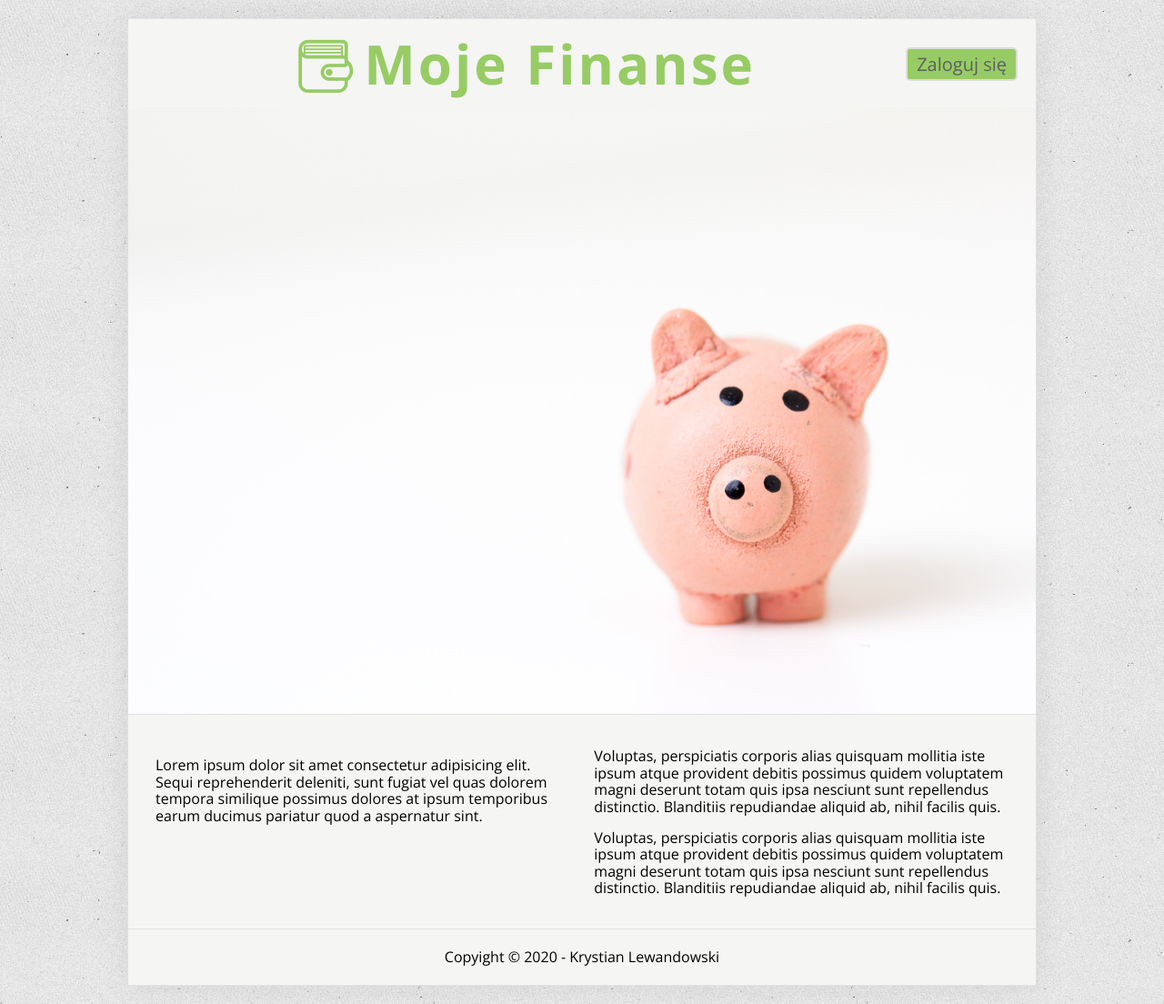
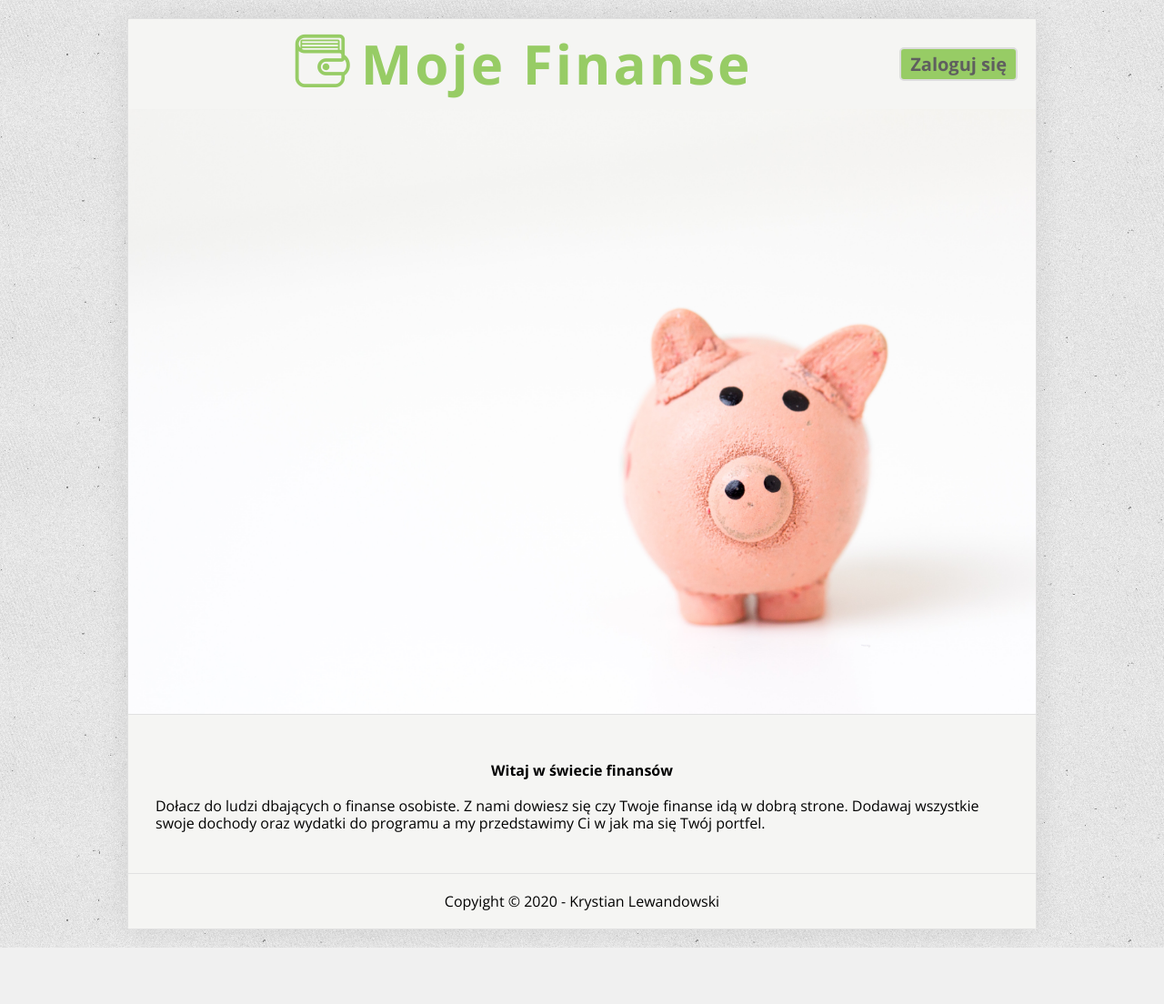
Before and after one commit to lewy9109/MyPocket-web, a PHP site: page / in a window 1280 px wide. Shown: the whole page at 91% size. After the commit the page ends 1042 px from the top, so only its background shows below. Run offline with PHP 8.4, Linux system fonts and the light colour scheme.

Commit message:
refaktor

```diff
--- a/css/style.css
+++ b/css/style.css
@@ -35,10 +35,17 @@ header{
 .brand img{
     display: block;
 }
+.log h4 {
+    margin: 0;
+    padding: 0;
+}
+.brand h2 {
+    margin: 0;
+    padding: 0;
+    font-size: 60px;
+}
 .brand{
     display: flex;
-    align-items: left;
-    font-size: 60px;
     margin-right: auto;
     margin-left: auto;
     font-weight: 700;
@@ -80,43 +87,7 @@ header{
 .logo_name{
     color: rgb(151, 204, 101)
 }
-/* Main */
-.slider img {
-    display: block;
-}
-main {
-    display: flex;
-    justify-content: space-between;
-    border-top: solid 1px #e1e1e1;
-    background-color: rgb(245, 245, 243);
-}
 
-/* Article */
-article {
-    padding: 30px;
-    margin-left: auto;
-    margin-right: auto;
-    display: flex;
-}
-.logging {
-    border-radius: 30px;
-    margin: 100px auto;
-    padding: 30px;
-    text-align: center;
-    width: 400px;
-    border-right: solid 1px #e1e1e1;
-    border-top: solid 1px #e1e1e1;
-    border-bottom: solid 1px #e1e1e1;
-}
-.register {
-    border-radius: 30px;
-    border: solid 1px #e1e1e1;
-    margin: 100px auto;
-    padding: 30px;
-    text-align: center;
-    width: 400px;
-
-}
 input[type=text],
 input[type=password],
 input[type=email]
@@ -173,11 +144,69 @@ input[type=submit]:hover
     float: left;
     padding: 20px;
 }
+/* Main */
+.slider img {
+    display: block;
+}
+main {
+    justify-content: space-between;
+    display: flex;
+    border-top: solid 1px #e1e1e1;
+    background-color: rgb(245, 245, 243);
+}
 
-/* Aside */
-aside {
-    padding: 20px;
+
+
+.logging {
+    justify-content: space-between;
+    display: flex;
+    border-radius: 30px;
+    margin: 100px auto;
+    padding: 30px;
+    text-align: center;
+    width: 400px;
+    border-right: solid 1px #e1e1e1;
+    border-top: solid 1px #e1e1e1;
+    border-bottom: solid 1px #e1e1e1;
 }
+.register {
+    justify-content: space-between;
+    display: flex;
+    border-radius: 30px;
+    border: solid 1px #e1e1e1;
+    margin: 100px auto;
+    padding: 30px;
+    text-align: center;
+    width: 400px;
+}
+
+/* Article */
+article {
+    justify-content: space-between;
+    display: flex;
+    padding: 30px;
+    margin-left: auto;
+    margin-right: auto;
+}
+
+.logging
+{
+    justify-content: space-between;
+    display: flex;
+    padding: 30px;
+    margin-left: auto;
+    margin-right: auto;
+}
+.hello
+{
+    padding: 30px;
+    margin-left: auto;
+    margin-right: auto;
+}
+.hello h4 {
+    text-align: center;
+}
+
 /* Footer */
 footer {
     background-color: rgb(245, 245, 243);
--- a/index.html
+++ b/index.html
@@ -11,17 +11,12 @@
     <!--Fonts-->
     <link href="https://fonts.googleapis.com/css2?family=Open+Sans:ital,wght@0,400;0,700;1,400;1,700&display=swap" rel="stylesheet">
     <style>
-        body
-        {
+        body {
             background-image: url(img/tlo.jpg);
         }
-        header{
+        header {
             background-color: rgb(245, 245, 243);
         }
-        main{
-            background-color: rgb(245, 245, 243);
-        }
-
     </style>
 </head>
 <body>
@@ -29,29 +24,22 @@
         <header>
             <section class="brand">
                 <a href="index.html"><div class="logo_fontello_wallet"> <i class="icon-wallet"></i></div></a>
-                <a href="index.html"><div class="logo_name">Moje Finanse</div></a>
+                <a href="index.html"><div class="logo_name"><h2>Moje Finanse</h2></div></a>
             </section>
             <section class="log">
-                <a href="log.html"><div class ="button_log">Zaloguj się</div></a>
+                <a href="log.html"><div class ="button_log"><h4>Zaloguj się</h4></div></a>
             </section>
         </header>
-        <section class="slider">
+        <div class="slider">
             <img src="img/pig.jpg" alt="swinka"/>
-        </section>
+        </div>
         <main>
-            <article>
-                <p>Lorem ipsum dolor sit amet consectetur adipisicing elit. Sequi reprehenderit deleniti,
-                    sunt fugiat vel quas dolorem tempora similique possimus dolores at ipsum temporibus
-                    earum ducimus pariatur quod a aspernatur sint.</p>
-            </article>
-            <aside>
-                <section class="logg_panel"><p>Voluptas, perspiciatis corporis alias quisquam mollitia iste ipsum atque provident
-                    debitis possimus quidem voluptatem magni deserunt totam quis ipsa nesciunt sunt repellendus
-                    distinctio. Blanditiis repudiandae aliquid ab, nihil facilis quis.</p></section>
-                <section class="register_panel"><p>Voluptas, perspiciatis corporis alias quisquam mollitia iste ipsum atque provident
-                    debitis possimus quidem voluptatem magni deserunt totam quis ipsa nesciunt sunt repellendus
-                    distinctio. Blanditiis repudiandae aliquid ab, nihil facilis quis.</p></section>
-            </aside>
+            <section class="hello">
+                <h4>Witaj w świecie finansów</h4>
+                <p>Dołacz do ludzi dbających o finanse osobiste.
+                Z nami dowiesz się czy Twoje finanse idą w dobrą strone.
+                Dodawaj wszystkie swoje dochody oraz wydatki do programu a my przedstawimy Ci w jak ma się Twój portfel.</p>
+            </section>
         </main>
 
         <footer>
--- a/menu.html
+++ b/menu.html
@@ -26,7 +26,10 @@
         <header>
             <section class="brand">
                 <a href="index.html"><div class="logo_fontello_wallet"> <i class="icon-wallet"></i></div></a>
-                <a href="index.html"><div class="logo_name">Moje Finanse</div></a>
+                <a href="index.html"><div class="logo_name"><h2>Moje Finanse</h2></div></a>
+            </section>
+            <section class="log">
+                <a href="log.html"><div class ="button_log"><h4>Wyloguj</h4></div></a>
             </section>
         </header>
         <main>
```
Also changed, not shown: log.html (+6 -6 lines).
